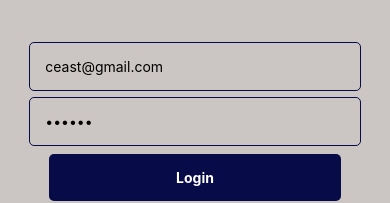
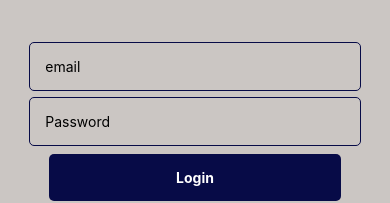
Before and after one commit to SamSkinner01/LendAHand, a React Native app: screen /Login in a window 390 px wide. Shown: the part 337-540 px from the top of the page. Built offline with nearby package versions, Linux system fonts and the light colour scheme.

Commit message:
Update Login.jsx
removed filled password and username

```diff
--- a/screens/Login.jsx
+++ b/screens/Login.jsx
@@ -6,8 +6,8 @@ import { auth } from "../auth/firebaseConfig";
 import logo from "../assets/logo.png"
 
 function Login({ navigation }) {
-  const [email, setEmail] = useState("ceast@gmail.com");
-  const [password, setPassword] = useState("123456");
+  const [email, setEmail] = useState("");
+  const [password, setPassword] = useState("");
   const [loggedIn, setLoggedIn] = useState(false);
 
   function isUserLoggedIn() {
```
